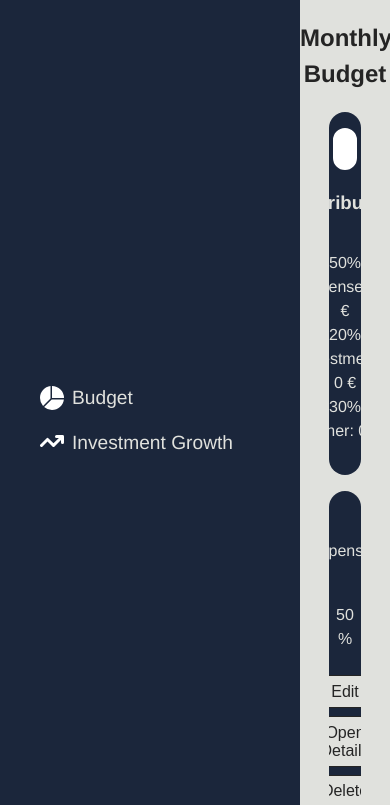
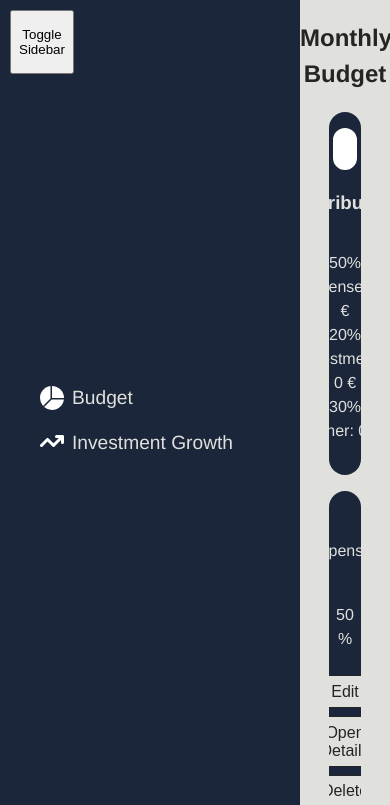
Before and after one commit to andrebarros7201/expense-tracker, a React (Vite) app: page / in a window 390 px wide. Shown: the top 805 px of the page. Built offline with nearby package versions, Linux system fonts and the light colour scheme.

Commit message:
display button when view width less than 1000px

```diff
--- a/src/App.jsx
+++ b/src/App.jsx
@@ -1,6 +1,7 @@
 import "./App.css";
-import { createContext, useCallback, useState } from "react";
+import { createContext, useCallback, useEffect, useState } from "react";
 import { calculateInvestmentGrowth } from "./utils/calculateInvestmentGrowth.js";
+import styles from "./styles/components/navbar.module.css";
 import Navbar from "./components/Navbar.jsx";
 import { Outlet } from "react-router-dom";
 
@@ -15,7 +16,23 @@ function App() {
 
   const [income, setIncome] = useState(0);
   const [budget, setBudget] = useState(initialBudget);
+  const [isOpen, setIsOpen] = useState(false);
+  const [isMobileView, setIsMobileView] = useState(window.innerWidth < 1000);
 
+  const toggleSidebar = () => {
+    setIsOpen(!isOpen);
+  };
+
+  const handleResize = () => {
+    setIsMobileView(window.innerWidth < 1000);
+  };
+
+  useEffect(() => {
+    window.addEventListener("resize", handleResize);
+    return () => {
+      window.removeEventListener("resize", handleResize);
+    };
+  }, []);
   const [investment, setInvestment] = useState({
     years: 0,
     initialInvestment: 0,
@@ -98,7 +115,15 @@ function App() {
           addBudgetItem,
         }}
       >
-        <Navbar />
+        <Navbar isMobileView={isMobileView} isOpen={isOpen} />
+        {isMobileView && (
+          <button
+            className={styles["toggle-sidebar-button"]}
+            onClick={() => setIsOpen(!isOpen)}
+          >
+            Toggle Sidebar
+          </button>
+        )}
         <Outlet />
       </AppContext.Provider>
     </div>
--- a/src/components/Navbar.jsx
+++ b/src/components/Navbar.jsx
@@ -1,9 +1,11 @@
 import styles from "../styles/components/navbar.module.css";
 import { Link } from "react-router-dom";
 
-export default function Navbar() {
+export default function Navbar({ isMobileView, isOpen }) {
   return (
-    <nav className={styles["details-nav"]}>
+    <nav
+      className={`${styles["details-nav"]} ${isMobileView ? "mobile" : ""} ${isOpen ? "open" : "close"}`}
+    >
       <Link to="/">
         <svg
           viewBox="0 0 16 16"
@@ -29,9 +31,6 @@ export default function Navbar() {
         </svg>{" "}
         Investment Growth
       </Link>
-
-      {/*<Link to="/chart">Chart</Link>
-      <Link to="/fire">FIRE</Link>*/}
     </nav>
   );
 }
--- a/src/styles/components/navbar.module.css
+++ b/src/styles/components/navbar.module.css
@@ -6,6 +6,10 @@
   padding: 1.5rem 1.5rem 1.5rem 2.5rem;
   background-color: var(--oxford-blue);
   gap: 1rem;
+
+  &.open {
+    background-color: green;
+  }
 
   & svg {
     width: 24px;
@@ -27,6 +31,15 @@
   }
 }
 
+.toggle-sidebar-button {
+  width: 64px;
+  height: 64px;
+  position: fixed;
+  top: 10px;
+  left: 10px;
+  z-index: 2;
+}
+
 @media (max-width: 1300px) {
   .details-nav {
     height: 94vh;
```
